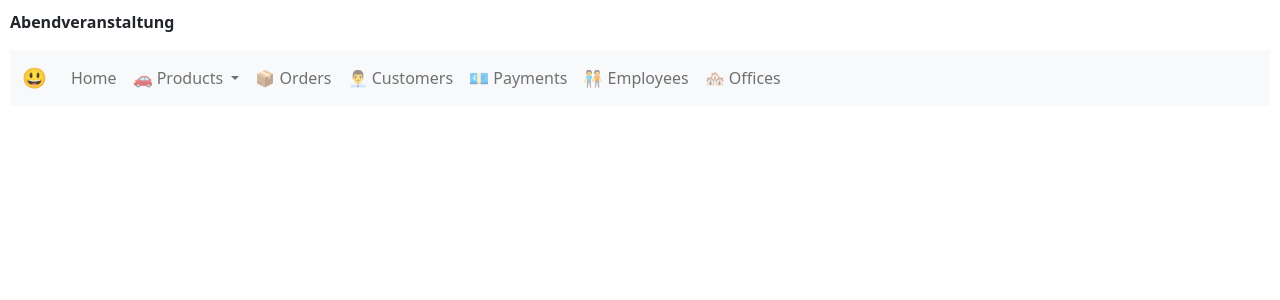
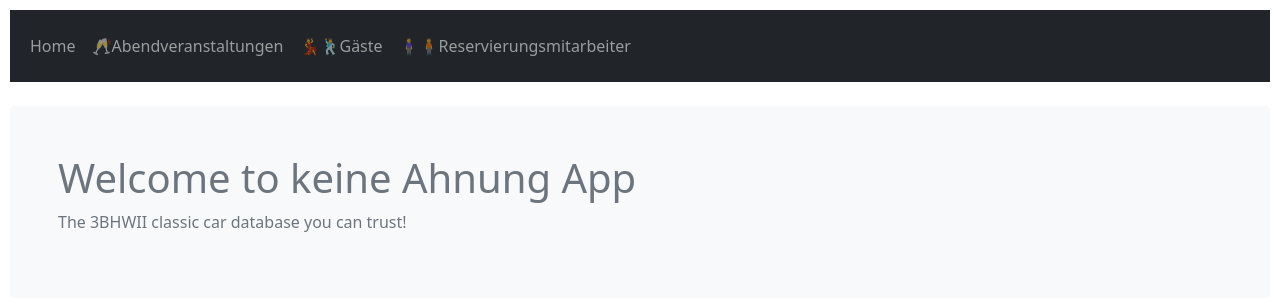
Before and after one commit to SPL21GL/AK_FlaskProject-2, a Flask app: page / in a window 1280 px wide. Shown: the top 300 px of the page. Run offline with Flask 2, Linux system fonts and the light colour scheme; some libraries are stand-ins or nearby versions.

Commit message:
edited base.html

```diff
--- a/templates/base.html
+++ b/templates/base.html
@@ -1,8 +1,5 @@
 <!DOCTYPE html>
 <html lang="en">
-  <p class="fw-bold">Abendveranstaltung</p>
-
-</html>
 
 <head>
   <meta charset="UTF-8" />
@@ -19,10 +16,9 @@
 </head>
 
 <body>
-
-  <nav class="navbar navbar-expand-lg navbar-light bg-light">
+  <nav class="navbar navbar-dark bg-dark">
+    <div class="navbar navbar-expand-lg ">
     <div class="container-fluid">
-      <a class="navbar-brand" href="#">😃</a>
       <button class="navbar-toggler" type="button" data-bs-toggle="collapse" data-bs-target="#navbarNavAltMarkup"
         aria-controls="navbarNavAltMarkup" aria-expanded="false" aria-label="Toggle navigation">
         <span class="navbar-toggler-icon"></span>
@@ -30,36 +26,48 @@
       <div class="collapse navbar-collapse" id="navbarNavAltMarkup">
         <div class="navbar-nav">
           <li class="nav-item">
-            <a class="nav-link" href="/">Home</a>
-          </li>
-
-          <li class="nav-item dropdown">
-            <a class="nav-link dropdown-toggle" href="/products" id="navbarDropdownMenuLink" role="button"
-              data-bs-toggle="dropdown" aria-expanded="false">
-              🚗 Products
-            </a>
-            <ul class="dropdown-menu" aria-labelledby="navbarDropdownMenuLink">
-              <li><a class="dropdown-item" href="/products">Anzeigen</a></li>
-              <li><a class="dropdown-item" href="/products/add">Hinzufügen</a></li>
-            </ul>
+            <a class="nav-link" href="/"> Home</a>
           </li>
 
           <li class="nav-item">
-            <a class="nav-link" href="/orders">📦 Orders</a>
+            <a class="nav-link" href="/abendveranstaltungen">🥂Abendveranstaltungen</a>
+          </li>
+
+          <li class="nav-item">
+            <a class="nav-link" href="/gäste">💃🕺Gäste</a>
           </li>
           <li class="nav-item">
-            <a class="nav-link" href="/customers">👨‍💼 Customers</a>
+            <a class="nav-link" href="/reservierungsmitarbeiter" >🧍‍♀️🧍Reservierungsmitarbeiter</a>
           </li>
-          <li class="nav-item">
-            <a class="nav-link" href="/payments">💶 Payments</a>
-          </li>
-          <li class="nav-item">
-            <a class="nav-link" href="/employees">🧑‍🤝‍🧑 Employees</a>
-          </li>
-          <li class="nav-item">
-            <a class="nav-link" href="/offices">🏘️ Offices</a>
-          </li>
+
         </div>
       </div>
     </div>
   </nav>
+
+
+
+
+  {% with messages = get_flashed_messages() %}
+  {% if messages %}
+  <div class="alert alert-warning alert-dismissible fade show" role="alert">
+    {% for message in messages %}
+    {{ message }}
+    {% endfor %}
+    <button type="button" class="btn-close" data-bs-dismiss="alert" aria-label="Close"></button>
+  </div>
+  {% endif %}
+  {% endwith %}
+
+
+  {%block body%} {%endblock%}
+
+  <script src="https://cdn.jsdelivr.net/npm/bootstrap@5.1.3/dist/js/bootstrap.bundle.min.js"
+    integrity="sha384-ka7Sk0Gln4gmtz2MlQnikT1wXgYsOg+OMhuP+IlRH9sENBO0LRn5q+8nbTov4+1p"
+    crossorigin="anonymous"></script>
+
+  <script src="/static/deleteEintrag.js"></script>
+
+</body>
+
+</html>
```
